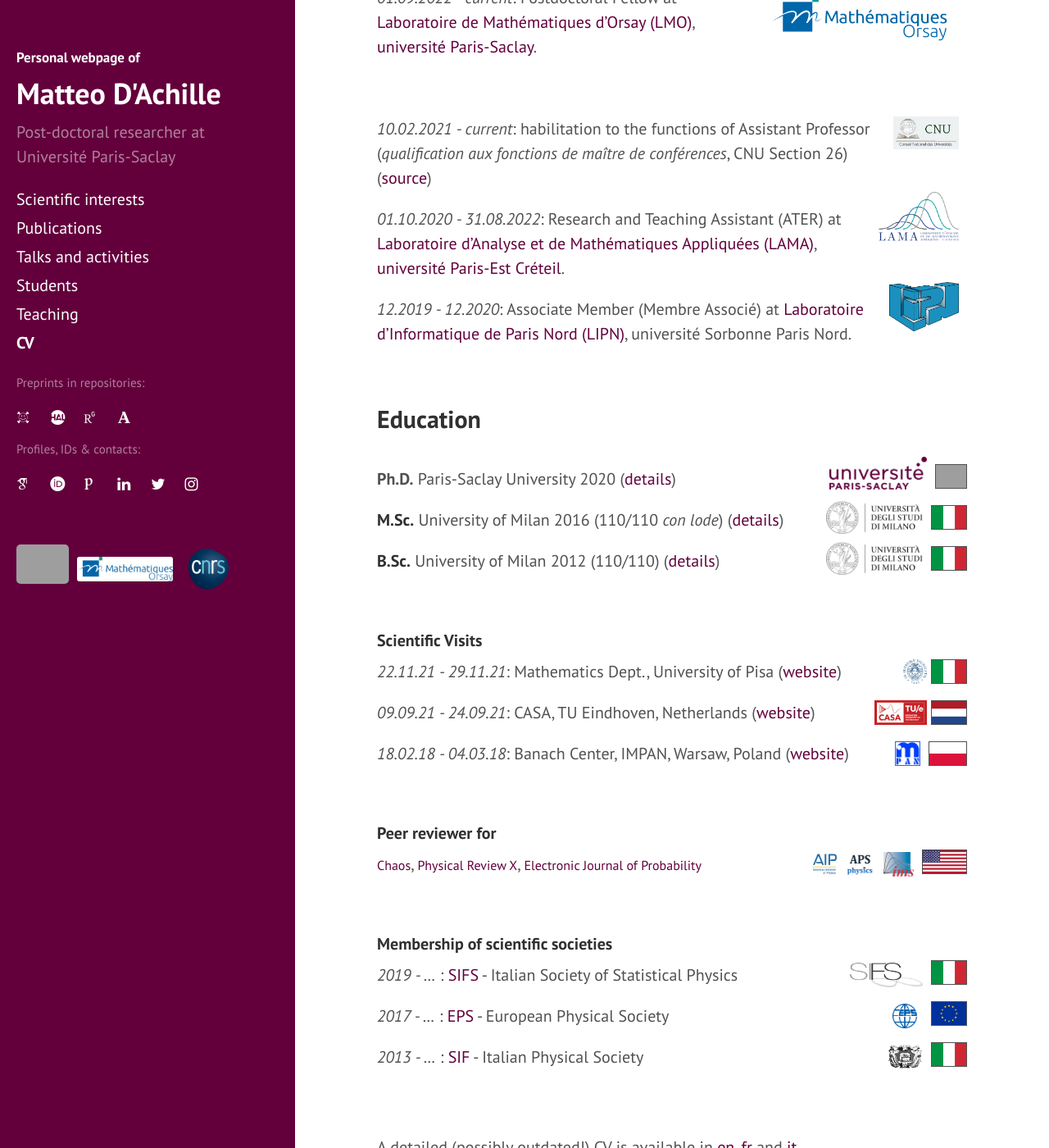
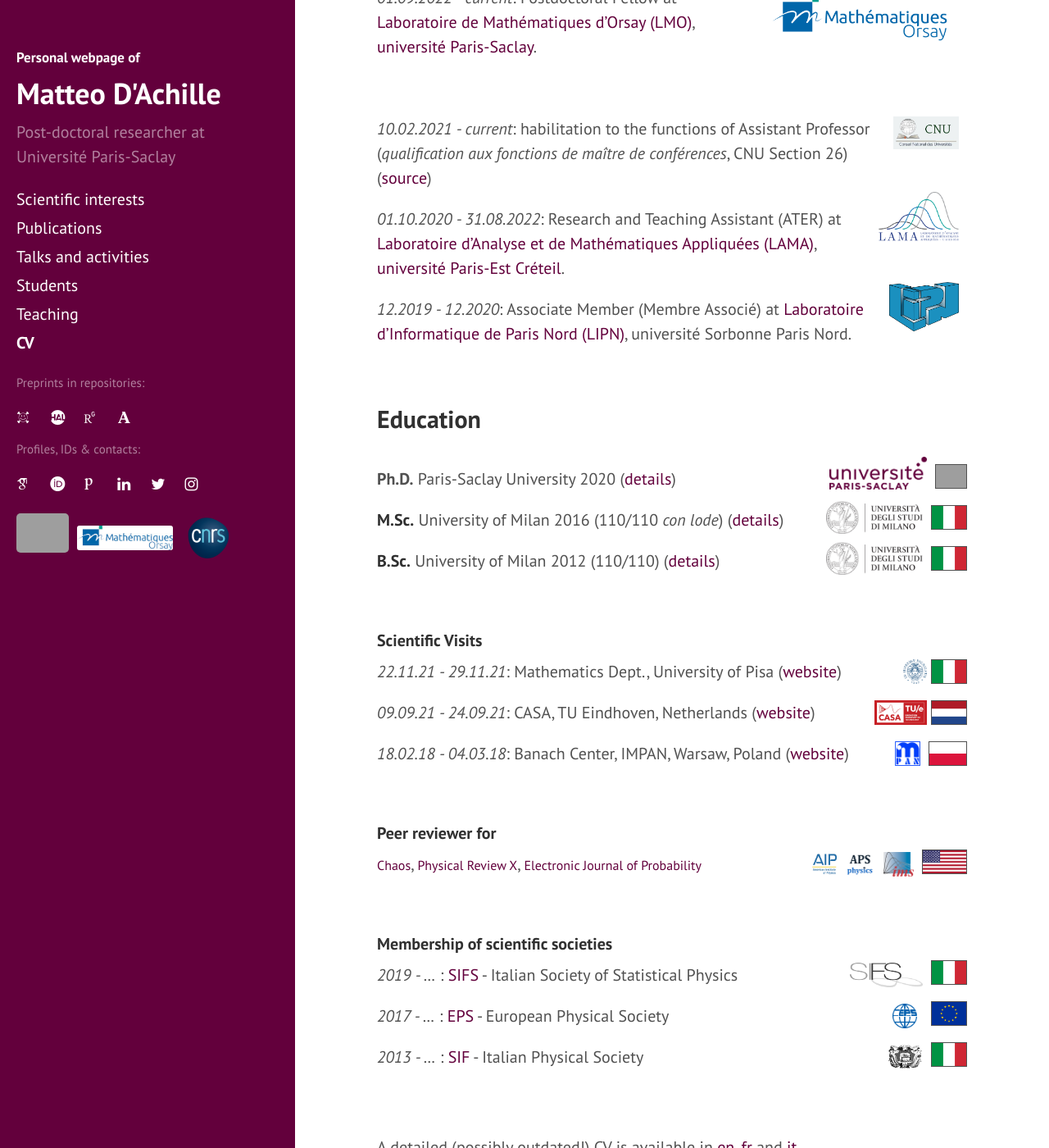
Before and after one commit to matteodachille/matteodachille.github.io, a Jekyll site: the page built from cv.md, in a window 1280 px wide and 1400 px high, scrolled down 366 px. Shown: the whole window at 82% size. Built offline with Jekyll 4.4.1, drawn with Linux system fonts in a browser that asks for light colours; nearby versions of some CDN libraries; some web fonts are replaced; grey boxes are pictures that could not be loaded.

Commit message:
Fixed display typo

```diff
--- a/_includes/sidebar.html
+++ b/_includes/sidebar.html
@@ -171,7 +171,6 @@
 
 
   </div>
-
   <div class="imgContainer">
       <a href="https://www.universite-paris-saclay.fr/en" target="_blank">
         <img class="middle-img" src="../assets/UPSaclay_BLANC.png" style="margin-top : -5px;" height="48" width="100%"/>
@@ -187,6 +186,8 @@
           <img src="../assets/CNRS_logo2.png" style=" padding-left: 8px;" height="50" width="100%"/>
         </a>
     </div>
+
+
 
 <!--
 
--- a/cv.md
+++ b/cv.md
@@ -18,7 +18,7 @@ order: 7
 ## Current or recent status
 <br/>
 
-_01.09.2022 - current_: <a href="https://fr.wikipedia.org/wiki/Conseil_national_des_universit%C3%A9s" target="\_blank"> <img style="max-height:80px; position: relative; float:right; top: 50%; margin:0px !important; border-radius: 0px; padding-right:10px;" src="../assets/Orsay_Math_RVB.png"></a> Postdoctoral Fellow at [Laboratoire de Mathématiques d'Orsay (LMO)](https://www.imo.universite-paris-saclay.fr/fr/){:target="\_blank"}, [université Paris-Saclay](https://www.universite-paris-saclay.fr/){:target="\_blank"}.
+_01.09.2022 - current_: <a href="https://www.imo.universite-paris-saclay.fr/fr/" target="\_blank"> <img style="max-height:80px; position: relative; float:right; top: 50%; margin:0px !important; border-radius: 0px; padding-right:10px;" src="../assets/Orsay_Math_RVB.png"></a> Postdoctoral Fellow at [Laboratoire de Mathématiques d'Orsay (LMO)](https://www.imo.universite-paris-saclay.fr/fr/){:target="\_blank"}, [université Paris-Saclay](https://www.universite-paris-saclay.fr/){:target="\_blank"}.
 
 <br/>
 
--- a/public/css/hyde.css
+++ b/public/css/hyde.css
@@ -78,15 +78,24 @@ html {
 }
 
 .sidebar-logo img {
+  float: left;
   display: none;
   width: auto;
   text-align:center;
 }
-.imgContainer{
+
+.imgContainer {
     float:left;
-    padding-top: 50px;
+    padding-top: 12px;
     padding-right: 10px;
     margin: 0;
+    display: block;
+}
+
+@media (max-width: 940px) {
+  .imgContainer {
+      display: none;
+  }
 }
 
 @media (min-width: 48em) {
@@ -107,8 +116,8 @@ html {
   }
 
   .sidebar-logo img {
-  	height: 100px;
-    display: block;
+  	height: 50%;
+    display: none;
   	/*border-radius: 10%;
     box-shadow: 1px 1px 3px #263238;*/
   	margin: auto !important;
@@ -116,6 +125,7 @@ html {
     bottom: 0;
 
   }
+
   #contact-list {
       float: inherit;
 	 /*padding-left: 50px;*/
```
